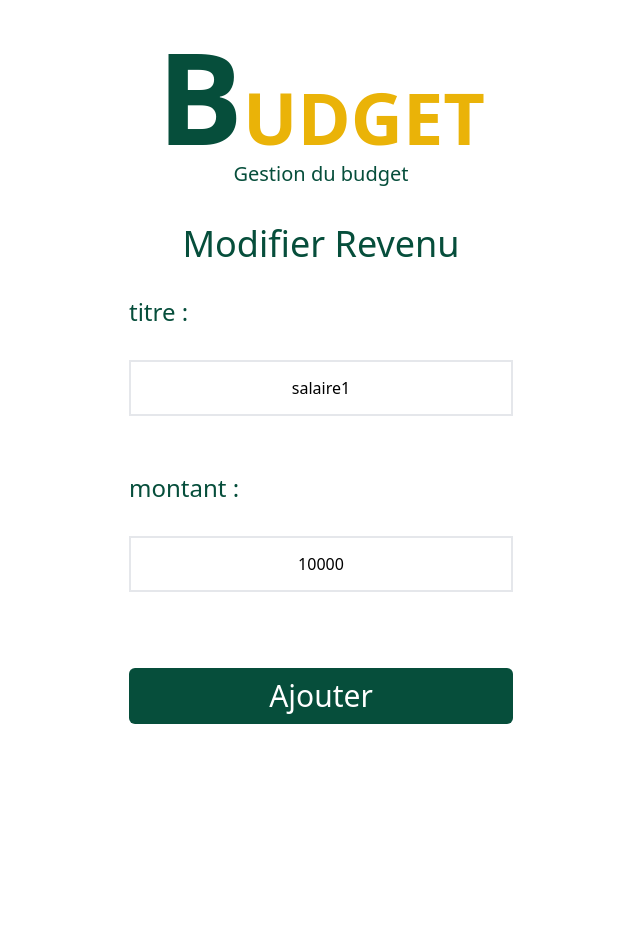
After one commit to Astoudiouf/budget, a Flask app: page /update_revenu/3/ in a window 1280 px wide. The commit adds this page. Shown: the whole page, without its empty margins (319-959 px from the left). Run offline with Flask 3, Linux system fonts and the light colour scheme; some libraries are stand-ins or nearby versions.

Commit message:
mon projet

```diff
--- a/Templates/base.html
+++ b/Templates/base.html
@@ -1,5 +1,6 @@
 <!DOCTYPE html>
 <html lang="en">
+
 <head>
   <meta charset="UTF-8">
   <meta name="viewport" content="width=device-width, initial-scale=1.0">
@@ -8,11 +9,23 @@
   <link rel="stylesheet" href="{{ url_for('static', filename='css/style.css') }}">
   <title class="text_2xl text-gray-700 text-center">Budget</title>
 </head>
+
 <body>
   <div class="container">
-     {% block content %}
+    <!-- flask flush message -->
+    {% with messages = get_flashed_messages() %}
+    {% if messages %}
+    <ul class="flashes text-center">
+      {% for message in messages %}
+      <li>{{ message }}</li>
+      {% endfor %}
+    </ul>
+    {% endif %}
+    {% endwith %}
+    {% block content %}
 
-     {% endblock content %}
+    {% endblock content %}
   </div>
 </body>
+
 </html>
--- /dev/null
+++ b/Templates/update_revenu.html
@@ -0,0 +1,27 @@
+{% extends "base.html" %}
+
+{% block content %}
+
+<div class="w-full max-h-0 text-black text-5xl text-center my-8 gap-y-2 font-bold">
+  <h1>
+    <span class="text-emerald-900 text-9xl">B</span
+    ><span class="text-yellow-500 text-7xl">UDGET</span></h1>
+    <h3 class="text-xl font-light text text-emerald-900">Gestion du budget</h3>
+</div>
+<div class="my-48">
+  <h1 class="text-emerald-900 text-4xl mx-80 my-8 text-center">Modifier Revenu</h1>
+  <div class="mx-80 my-3 flex flex-col justify-center items-center">
+      <form method="POST" action="{{ url_for('update_revenu', id=revenu.id) }}">
+        <label for="titre" class="text-emerald-900 text-2xl">titre :</label><br />
+        <input id="titre" name="titre" class="text-center my-8 w-96 h-14 border-2" placeholder="salaire" value="{{ revenu.titre }}" required></input><br /><br />
+        <label for="montant" class="text-emerald-900 text-2xl">montant :</label><br />
+        <input id="montant" name="montant" class="text-center my-8 w-96 h-14 border-2" placeholder="15000C CFA" value="{{ revenu.montant }}" required></input><br /><br />
+        <button
+          type="submit"
+          class="w-96 h-14 bg-emerald-900 text-white text-center text-3xl rounded-md my-5">
+          Ajouter
+        </button>
+      </form>
+</div>
+
+{% endblock content %}
--- a/app.py
+++ b/app.py
@@ -6,17 +6,22 @@ from sqlalchemy import func
 app=Flask(__name__)
 app.config['SQLALCHEMY_DATABASE_URI']='sqlite:///budget.db'
 app.config['SQLALCHEMY_TRACK_MODIFICATIONS']=False
+app.config['SECRET']="87327y@shbfjhsd"
 
 db=SQLAlchemy(app)
+app.secret_key = "super secret key"
 
-class depense(db.Model):
+# with app.app_context():
+#         db.create_all()
+
+class Depense(db.Model):
   id = db.Column(db.Integer, primary_key=True)
   titre=db.Column(db.String(100))
   montant=db.Column(db.Integer)
   def __repr__(self):
     return f"budget {self.titre} {self.montant}"
 
-class revenu(db.Model):
+class Revenu(db.Model):
   id = db.Column(db.Integer, primary_key=True)
   titre=db.Column(db.String(100))
   montant=db.Column(db.Integer)
@@ -27,20 +32,25 @@ class revenu(db.Model):
 
 @app.route("/")
 def index():
-  revenus = revenu.query.all()
-  depenses =depense.query.all()
-  total_revenu = db.session.query(func.sum(revenu.montant)).scalar()
-  total_depense = db.session.query(func.sum(depense.montant)).scalar()
+  revenu = Revenu.query.all()
+  depense =Depense.query.all()
+  total_revenu = db.session.query(func.sum(Revenu.montant)).scalar()
+  total_depense = db.session.query(func.sum(Depense.montant)).scalar()
   solde = total_revenu - total_depense
 
-  return render_template("index.html", revenus=revenus, depenses=depenses,total_depense=total_depense,total_revenu=total_revenu,solde=solde)
+  return render_template("index.html", revenu=revenu, depense=depense,total_depense=total_depense,total_revenu=total_revenu,solde=solde)
 
 @app.route('/add_depense', methods=['GET', 'POST'])
 def add_depense():
     if request.method == 'POST':
+      montant = request.form['montant']
+      total_revenu = db.session.query(func.sum(Revenu.montant)).scalar()
+      if int(montant) > total_revenu:
+        flash("Le montant de la dépense ne doit pas être supérieur au total des revenus")
+        return redirect(url_for('add_depense'))
       titre = request.form['titre']
-      montant = request.form['montant']
-      new_depense=depense(titre=titre, montant=montant)
+
+      new_depense=Depense(titre=titre, montant=montant)
       db.session.add(new_depense)
       db.session.commit()
       return redirect(url_for('index'))  # Redirige vers la page d'accueil
@@ -51,15 +61,15 @@ def add_revenu():
    if request.method == 'POST':
      titre = request.form['titre']
      montant = request.form['montant']
-     new_revenu=revenu(titre=titre, montant=montant)
+     new_revenu=Revenu(titre=titre, montant=montant)
      db.session.add(new_revenu)
      db.session.commit()
      return redirect(url_for('index'))
    return render_template("add_revenu.html")
 
-Depense=''
-@app.route("/depense/<int:id>/delete")
-def delete(id):
+
+@app.route("/Depense/<int:id>/delete")
+def delete_Depense(id):
   depense = Depense.query.get_or_404(id)
   try:
       db.session.delete(depense)
@@ -69,23 +79,44 @@ def delete(id):
       return "Une erreur s'est produite"
 
 
-@app.route("/update/<int:id>/", methods=["GET" , "POST"])
-def update(id):
+@app.route("/Revenu/<int:id>/delete")
+def delete_Revenu(id):
+  revenu = Revenu.query.get_or_404(id)
+  try:
+      db.session.delete(revenu)
+      db.session.commit()
+      return redirect(url_for("index"))
+  except Exception:
+      return "Une erreur s'est produite"
+
+
+@app.route("/update_depense/<int:id>/", methods=["GET" , "POST"])
+def update_depense(id):
   depense=Depense.query.get_or_404(id)
   if request.method=="POST":
     depense.titre=request.form["titre"]
     depense.montant=request.form["montant"]
     try:
       db.session.commit()
-      return redirect(url_for(index))
+      return redirect(url_for("index"))
     except Exception:
       return "Nous ne pouvons pas modifier"
+  return render_template("update_depense.html", depense=depense)
 
 
 
-
-
-
+@app.route("/update_revenu/<int:id>/", methods=["GET" , "POST"])
+def update_revenu(id):
+  revenu=Revenu.query.get_or_404(id)
+  if request.method=="POST":
+    revenu.titre=request.form["titre"]
+    revenu.montant=float(request.form["montant"])
+    try:
+      db.session.commit()
+      return redirect(url_for("index"))
+    except Exception:
+      return "Nous ne pouvons pas modifier"
+  return render_template("update_revenu.html", revenu=revenu)
 
 if __name__ == '__main__':
  app.run(debug=True)
```
Also changed, not shown: Templates/index.html (+20 -21 lines), Templates/update.html (deleted, +0 -24 lines), Templates/update_depense.html (added, +29 -0 lines), app.js (added, +11 -0 lines), init_db.py (added, +18 -0 lines), instance/budget.db, 1 other file.
